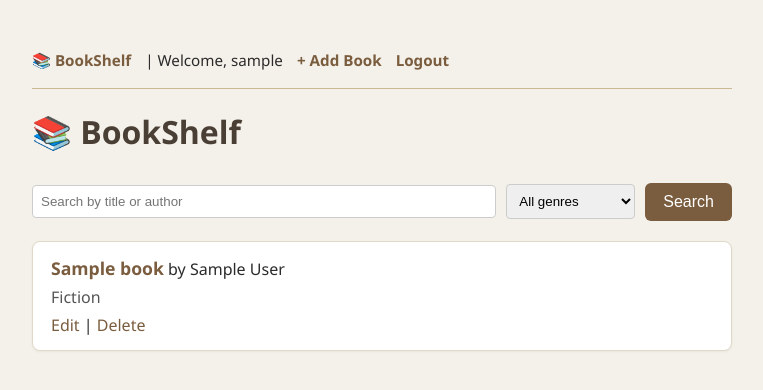
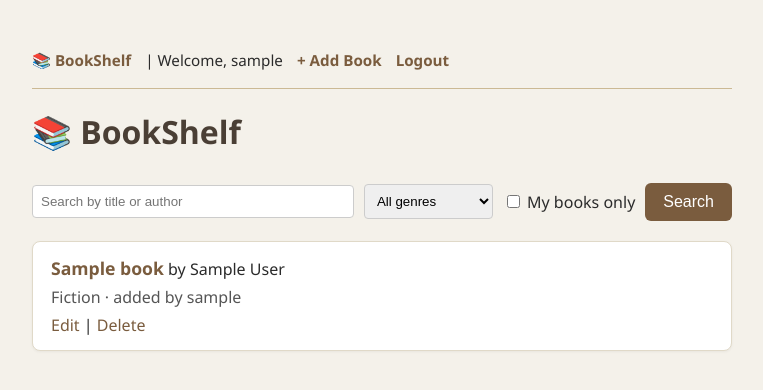
Before and after one commit to SaiGadwe/bookshelf-project, a Django app: page / in a window 1280 px wide. Shown: the top 390 px of the page, without its empty margins (258-1021 px from the left). Run offline with Django 5.2, Linux system fonts and the light colour scheme; a user stored in the database is signed in; tables that the repository leaves empty hold one stand-in row (values such as "Sample post").

Commit message:
track who added each book

```diff
--- a/books/models.py
+++ b/books/models.py
@@ -1,3 +1,4 @@
+from django.conf import settings
 from django.db import models
 from django.urls import reverse
 
@@ -18,6 +19,13 @@ class Book(models.Model):
     description = models.TextField(blank=True)
     genre = models.CharField(max_length=20, choices=GENRE_CHOICES, default='other')
     cover = models.ImageField(upload_to='covers/', blank=True, null=True)
+    added_by = models.ForeignKey(
+        settings.AUTH_USER_MODEL,
+        on_delete=models.CASCADE,
+        related_name='books',
+        null=True,
+        blank=True,
+    )
     added_on = models.DateTimeField(auto_now_add=True)
 
     def __str__(self):
--- a/books/templates/books/book_detail.html
+++ b/books/templates/books/book_detail.html
@@ -14,6 +14,9 @@
     <h1>{{ book.title }}</h1>
     <p><strong>Author:</strong> {{ book.author }}</p>
     <p><strong>Genre:</strong> {{ book.get_genre_display }}</p>
+    {% if book.added_by %}
+        <p><strong>Added by:</strong> {{ book.added_by.username }}</p>
+    {% endif %}
     <p><strong>Added on:</strong> {{ book.added_on|date:"F j, Y" }}</p>
     {% if book.description %}
         <p>{{ book.description }}</p>
--- a/books/templates/books/book_list.html
+++ b/books/templates/books/book_list.html
@@ -18,8 +18,12 @@
                 <option value="{{ value }}" {% if value == selected_genre %}selected{% endif %}>{{ label }}</option>
             {% endfor %}
         </select>
+        <label>
+            <input type="checkbox" name="mine" value="1" {% if mine_only %}checked{% endif %}>
+            My books only
+        </label>
         <button type="submit">Search</button>
-        {% if query or selected_genre %}
+        {% if query or selected_genre or mine_only %}
             <a href="{% url 'book_list' %}">Clear</a>
         {% endif %}
     </form>
@@ -29,7 +33,7 @@
             {% for book in books %}
                 <li>
                     <strong><a href="{% url 'book_detail' book.pk %}">{{ book.title }}</a></strong> by {{ book.author }}
-                    <p>{{ book.get_genre_display }}</p>
+                    <p>{{ book.get_genre_display }}{% if book.added_by %} · added by {{ book.added_by.username }}{% endif %}</p>
                     <a href="{% url 'edit_book' book.pk %}">Edit</a> |
                     <a href="{% url 'delete_book' book.pk %}">Delete</a>
                 </li>
--- a/books/views.py
+++ b/books/views.py
@@ -19,11 +19,16 @@ def book_list(request):
     if genre:
         books = books.filter(genre=genre)
 
+    mine_only = request.GET.get('mine') == '1'
+    if mine_only:
+        books = books.filter(added_by=request.user)
+
     context = {
         'books': books,
         'query': query,
         'selected_genre': genre,
         'genre_choices': Book.GENRE_CHOICES,
+        'mine_only': mine_only,
     }
     return render(request, 'books/book_list.html', context)
 
@@ -37,9 +42,11 @@ def book_detail(request, pk):
 @login_required
 def add_book(request):
     if request.method == 'POST':
-        form = BookForm(request.POST)
+        form = BookForm(request.POST, request.FILES)
         if form.is_valid():
-            form.save()
+            book = form.save(commit=False)
+            book.added_by = request.user
+            book.save()
             return redirect('book_list')
     else:
         form = BookForm()
@@ -50,7 +57,7 @@ def add_book(request):
 def edit_book(request, pk):
     book = get_object_or_404(Book, pk=pk)
     if request.method == 'POST':
-        form = BookForm(request.POST, instance=book)
+        form = BookForm(request.POST, request.FILES, instance=book)
         if form.is_valid():
             form.save()
             return redirect('book_list')
```
Also changed, not shown: books/migrations/0004_book_added_by.py (added).
